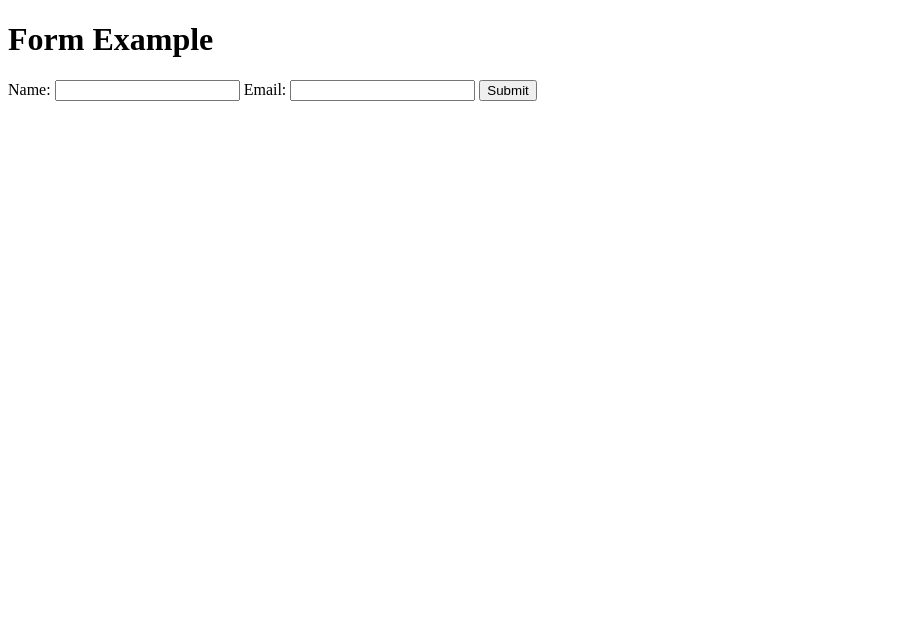
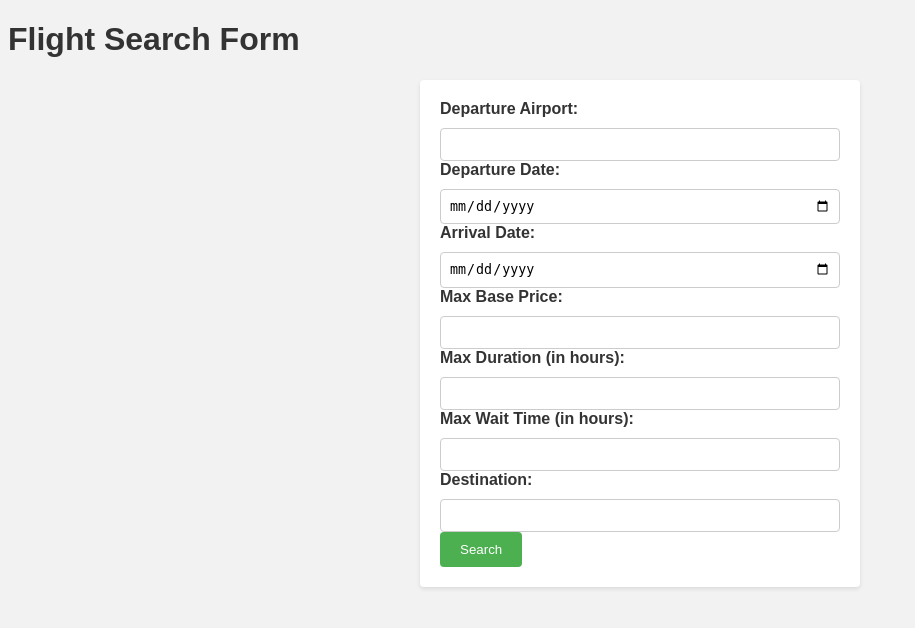
Before and after one commit to DadeOrsu/Fly2Meet, a Flask app: page / in a window 1280 px wide. Shown: the top 628 px of the page, without its empty margins (0-915 px from the left). Run offline with Flask 3, Linux system fonts and the light colour scheme.

Commit message:
changes of the style.css

```diff
--- a/app.py
+++ b/app.py
@@ -1,22 +1,27 @@
-# file: app.py
 from flask import Flask, render_template, request
 
 app = Flask(__name__)
 
 
 @app.route('/')
-def home():
+def index():
     return render_template('index.html')
 
 
-@app.route('/process_form', methods=['POST'])
-def process_form():
-    name = request.form['name']
-    email = request.form['email']
+@app.route('/search_flights', methods=['POST'])
+def search_flights():
+    # Recupera i dati dal form di richiesta
+    departure_airport = request.args.get('departure_airport')
+    departure_date = request.args.get('departure_date')
+    arrival_date = request.args.get('arrival_date')
+    max_base_price = request.args.get('max_base_price')
+    max_duration = request.args.get('max_duration')
+    max_wait_time = request.args.get('max_wait_time')
+    destination = request.args.get('destination')
 
     # Esegui l'elaborazione dei dati come desiderato
 
-    return f"Name: {name}, Email: {email}"
+    return f"Departure Airport: {departure_airport}, Departure Date: {departure_date}, Arrival Date: {arrival_date}, Max Base Price: {max_base_price}, Max Duration: {max_duration}, Max Wait Time: {max_wait_time}, Destination: {destination}"
 
 
 if __name__ == '__main__':
--- /dev/null
+++ b/static/style.css
@@ -0,0 +1,49 @@
+/* style.css */
+
+body {
+  font-family: Arial, sans-serif;
+  background-color: #f2f2f2;
+}
+
+h1 {
+  color: #333;
+}
+
+form {
+  max-width: 400px;
+  margin: 0 auto;
+  background-color: #fff;
+  padding: 20px;
+  border-radius: 4px;
+  box-shadow: 0 2px 4px rgba(0, 0, 0, 0.1);
+}
+
+label {
+  display: block;
+  margin-bottom: 10px;
+  font-weight: bold;
+  color: #333;
+}
+
+input[type="text"],
+input[type="date"],
+input[type="number"] {
+  width: 100%;
+  padding: 8px;
+  border: 1px solid #ccc;
+  border-radius: 4px;
+  box-sizing: border-box;
+}
+
+button[type="submit"] {
+  background-color: #4caf50;
+  color: #fff;
+  padding: 10px 20px;
+  border: none;
+  border-radius: 4px;
+  cursor: pointer;
+}
+
+button[type="submit"]:hover {
+  background-color: #45a049;
+}
--- a/templates/index.html
+++ b/templates/index.html
@@ -1,19 +1,36 @@
 <!-- file: index.html -->
 <!DOCTYPE html>
-<html lang="it">
+<html>
 <head>
-    <title>Form Example</title>
+    <title>fly2meet</title>
+    <link rel="stylesheet" href="{{ url_for('static', filename='style.css') }}">
 </head>
 <body>
-    <h1>Form Example</h1>
-    <form method="POST" action="{{ url_for('process_form') }}">
-        <label for="name">Name:</label>
-        <input type="text" id="name" name="name" required>
+    <h1>Flight Search Form</h1>
 
-        <label for="email">Email:</label>
-        <input type="email" id="email" name="email" required>
+    <form method="POST" action="{{ url_for('search_flights') }}">
+        <label for="departure_airport">Departure Airport:</label>
+        <input type="text" id="departure_airport" name="departure_airport" required>
 
-        <button type="submit">Submit</button>
+        <label for="departure_date">Departure Date:</label>
+        <input type="date" id="departure_date" name="departure_date" required>
+
+        <label for="arrival_date">Arrival Date:</label>
+        <input type="date" id="arrival_date" name="arrival_date" required>
+
+        <label for="max_base_price">Max Base Price:</label>
+        <input type="number" id="max_base_price" name="max_base_price" required>
+
+        <label for="max_duration">Max Duration (in hours):</label>
+        <input type="number" id="max_duration" name="max_duration" required>
+
+        <label for="max_wait_time">Max Wait Time (in hours):</label>
+        <input type="number" id="max_wait_time" name="max_wait_time" required>
+
+        <label for="destination">Destination:</label>
+        <input type="text" id="destination" name="destination">
+
+        <button type="submit">Search</button>
     </form>
 </body>
 </html>
```
